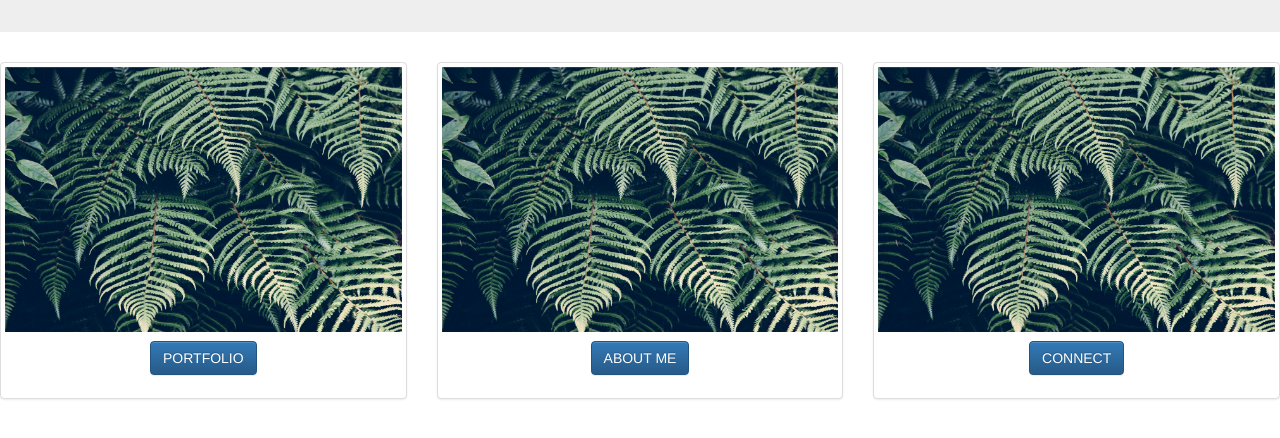
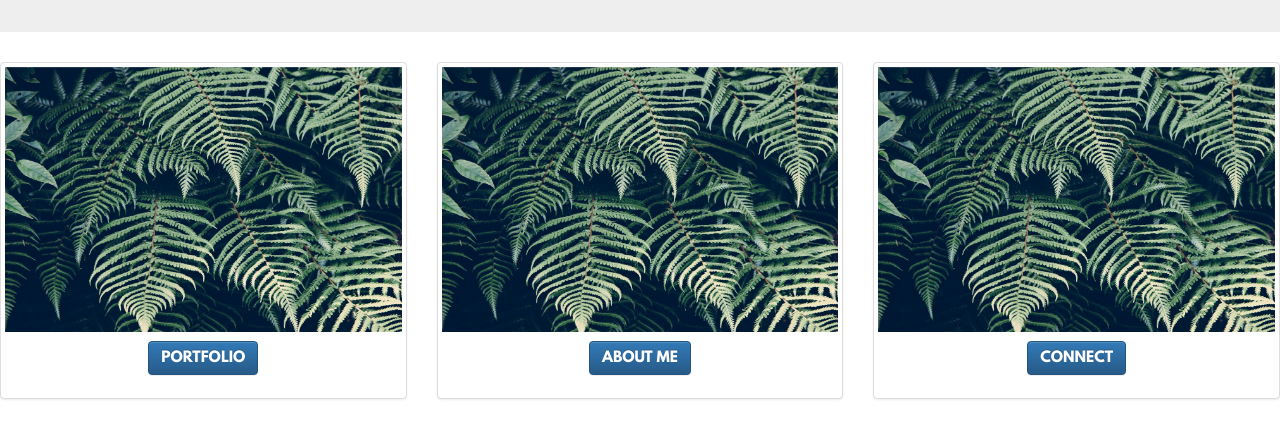
Before and after one commit to dmbaggs/dmbaggs.github.io, a plain HTML site: page index.html in a window 1280 px wide. Shown: the part 248-686 px from the top of the page. Drawn offline with nearby package versions, Linux system fonts and the light colour scheme; files whose address does not match are found by name.

Commit message:
font change

```diff
--- a/index.css
+++ b/index.css
@@ -39,4 +39,5 @@
 
 .caption p {
 	text-align: center;
+	font-family: 'League Spartan', serif; font-weight: bold;
 }
```
